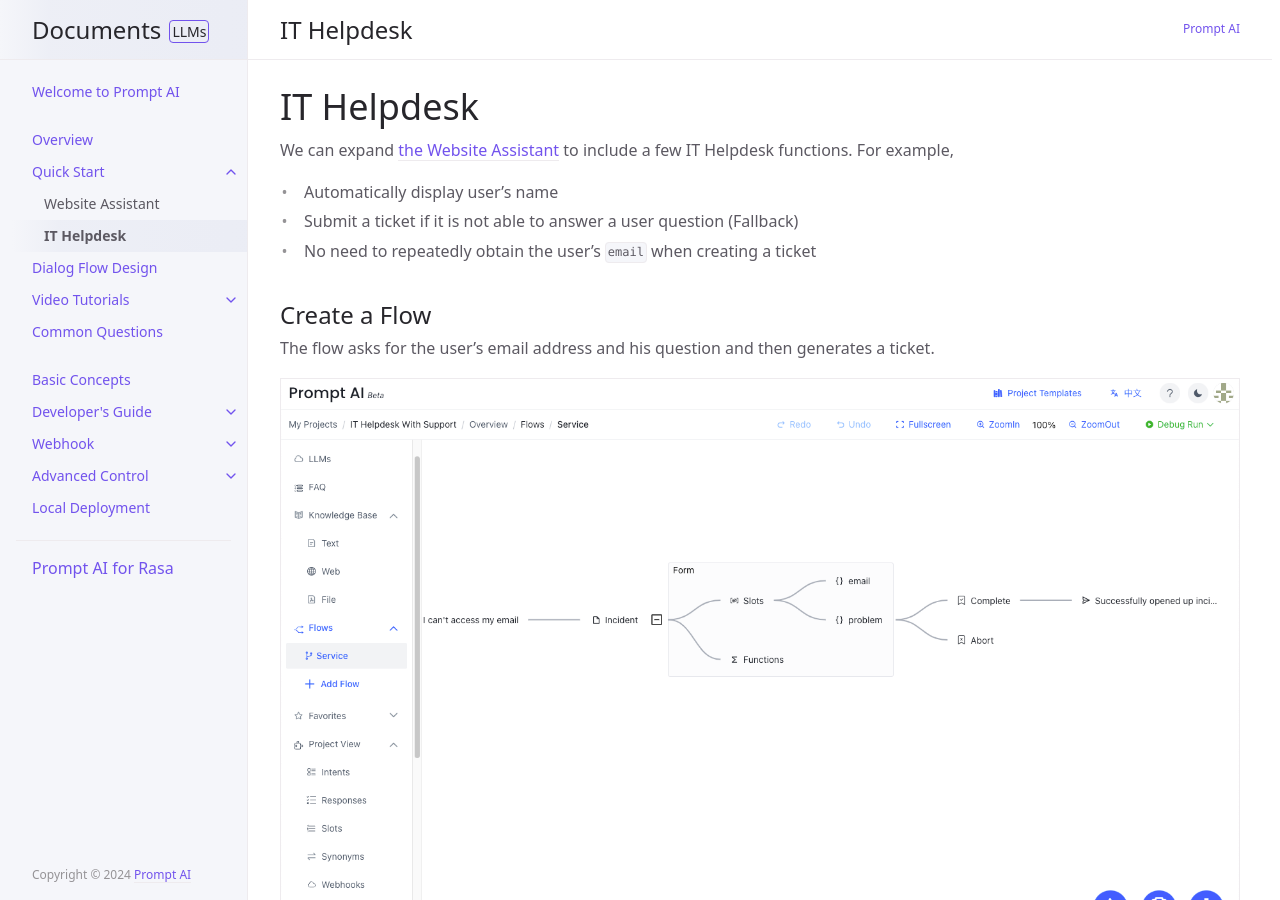
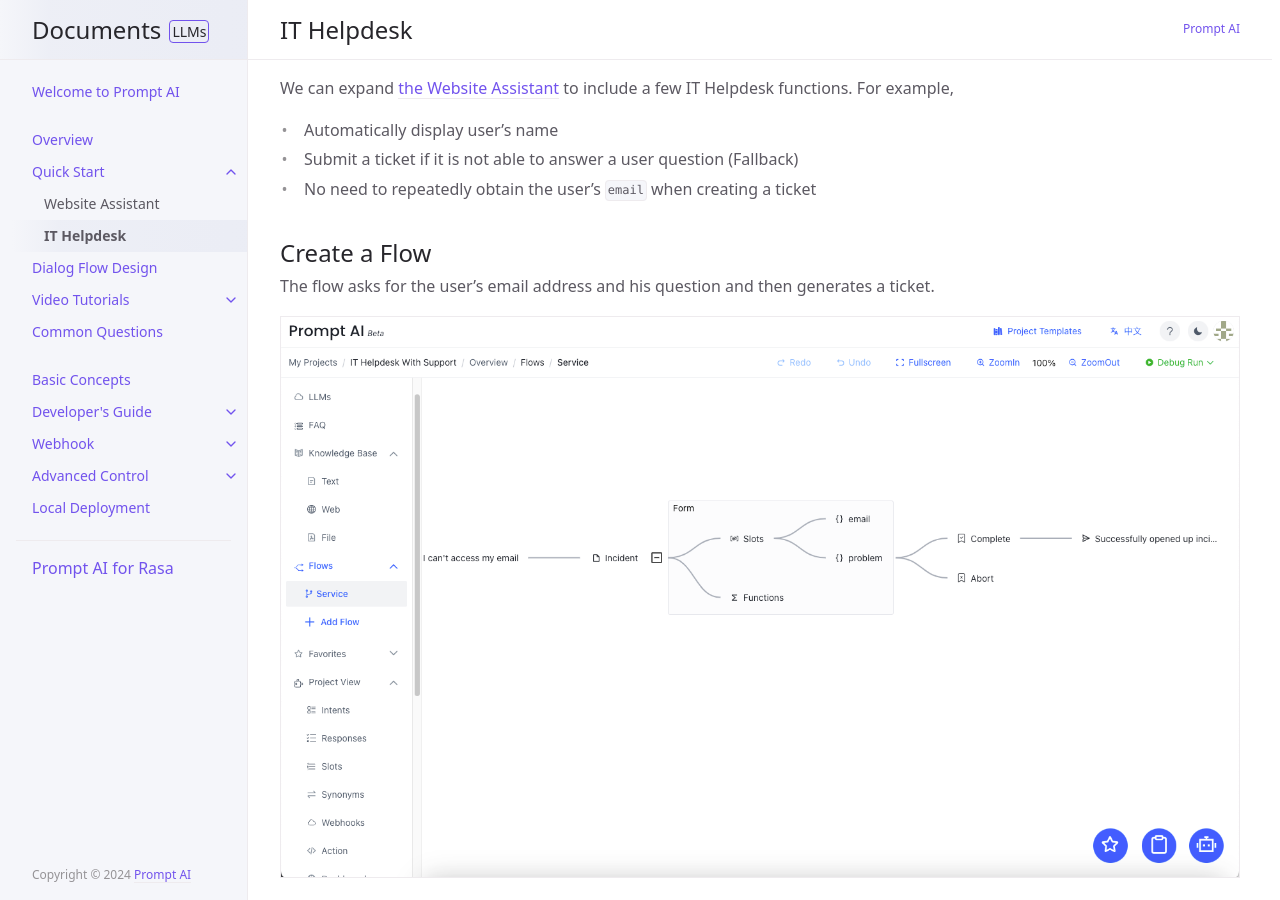
Before and after one commit to ws-cd/ws-cd.github.io, a Jekyll site: the page built from docs/quick_start/flow.md, in a window 1280 px wide and 900 px high. Built offline with Jekyll 4.4.1, drawn with Linux system fonts in a browser that asks for light colours.

Commit message:
Update flow.md

```diff
--- a/docs/quick_start/flow.md
+++ b/docs/quick_start/flow.md
@@ -4,8 +4,6 @@ title: IT Helpdesk
 parent: Quick Start
 nav_order: 2
 ---
-
-# IT Helpdesk
 
 We can expand [the Website Assistant](/docs/quick_start/knowledge_base/) to include a few IT Helpdesk functions. For
 example,
```
